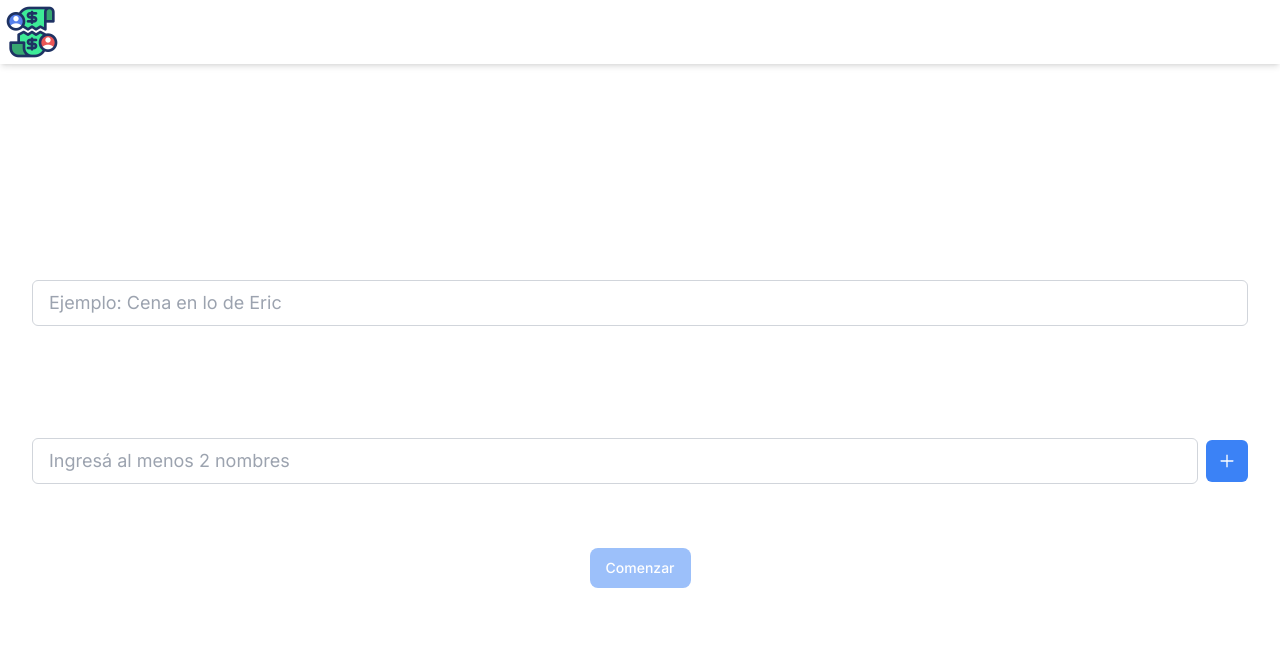
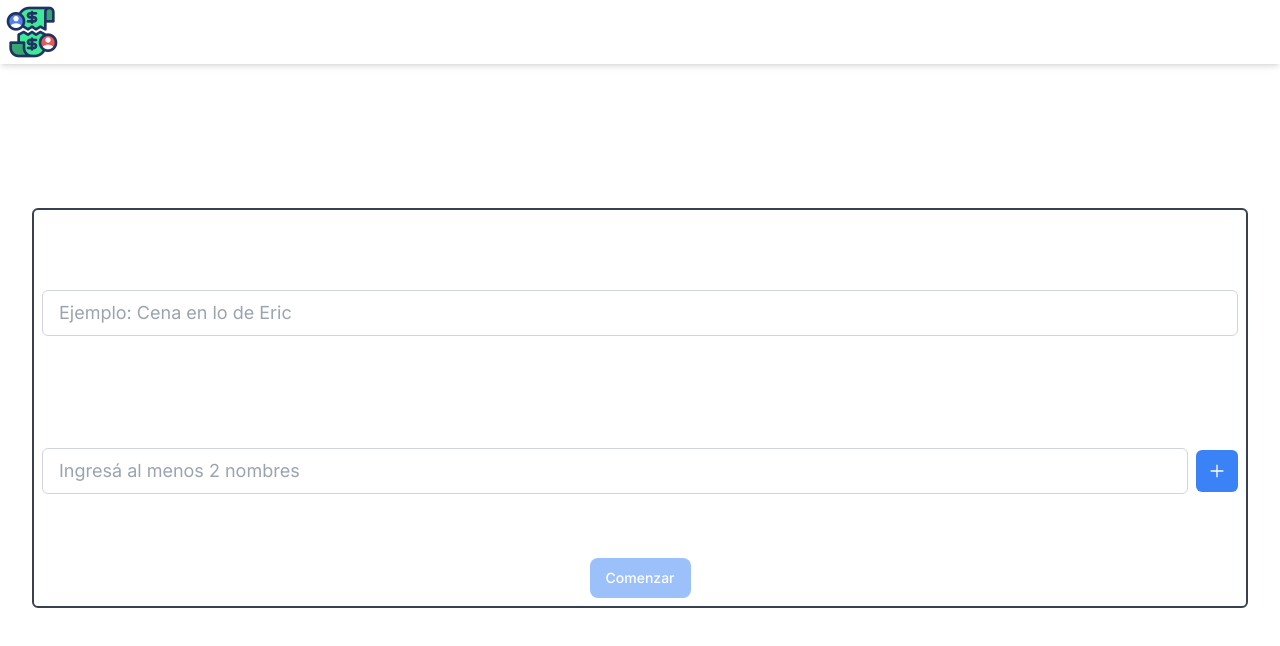
Before and after one commit to efahnle/hacemosnumeros, a Next.js app: page / in a window 1280 px wide. Shown: the top 646 px of the page. Built offline with nearby package versions, Linux system fonts and the light colour scheme.

Commit message:
Redesign home page

```diff
--- a/app/components/NewGroupPage.tsx
+++ b/app/components/NewGroupPage.tsx
@@ -5,6 +5,7 @@ import { FormEvent, useState } from 'react';
 import useTagInput from "@/app/hooks/useTagInput";
 import { TagField } from "@/app/ui/TagField";
 import { initializeDataForNewGroup } from "@/app/lib/LocalStorageWrapper"
+
 
 export const NewGroupPage = () => {
   const MAX_TAGS = 50;
@@ -31,11 +32,14 @@ export const NewGroupPage = () => {
 
   return (
     <div>
-      <div className='text-center mt-8 text-xl md:text-3xl lg:text-5xl'>
+
+      <div className='text-left mt-8 pb-6 text-xl md:text-3xl lg:text-5xl'>
         Creá una nueva juntada
       </div>
+
+      <div className='border-2 rounded-md border-gray-700 px-2 pb-2'>
         <div>
-        <p className="text-center object-top lg:text-2xl md:text-1xl items-center px-12 py-6">
+          <p className="text-center object-top lg:text-2xl md:text-1xl items-center px-12 pb-6 pt-2">
             Ponele un nombre a la juntada
           </p>
         </div>
@@ -86,5 +90,6 @@ export const NewGroupPage = () => {
           </form>
         </section>
       </div>
+    </div>
   );
 };
--- a/app/components/PreviousGroupsPage.tsx
+++ b/app/components/PreviousGroupsPage.tsx
@@ -46,8 +46,9 @@ export const PreviousGroupsPage = () => {
     <>
       {groups && groups.length > 0 && (
         <div>
-          <div className="text-center mt-8 text-xl md:text-3xl">Juntadas anteriores</div>
-          <div className="w-full overflow-x-auto text-center object-top text-xs sm:text-l md:text-2xl items-center p-2 mt-12">
+          <div className="text-left pb-6 mt-8 text-xl md:text-3xl">Juntadas anteriores</div>
+          <div className='border-2 rounded-md border-gray-700 px-2 pb-2'>
+            <div className="w-full overflow-x-auto text-center object-top text-xs sm:text-l md:text-2xl items-center p-2 mt-8">
               <table className="min-w-full bg-white border-gray-300">
                 <thead>
                   <tr>
@@ -86,13 +87,14 @@ export const PreviousGroupsPage = () => {
                             handleDeleteClick(index);
                           }}
                         >
-                        <AiOutlineDelete size={24}/>
+                          <AiOutlineDelete size={24} />
                         </button>
                       </td>
                     </tr>
                   ))}
                 </tbody>
               </table>
+            </div>
           </div>
         </div>
       )}
--- a/app/page.tsx
+++ b/app/page.tsx
@@ -20,7 +20,7 @@ export default function Home() {
           <NewGroupPage />
         </div>
       </div>
-      <div className='w-full'>
+      <div className='text-center w-full object-top lg:text-2xl md:text-1xl items-center py-6 px-4'>
         <PreviousGroupsPage/>
       </div>
     </main>
```
Lines whose indentation alone changed are shown as unchanged.
